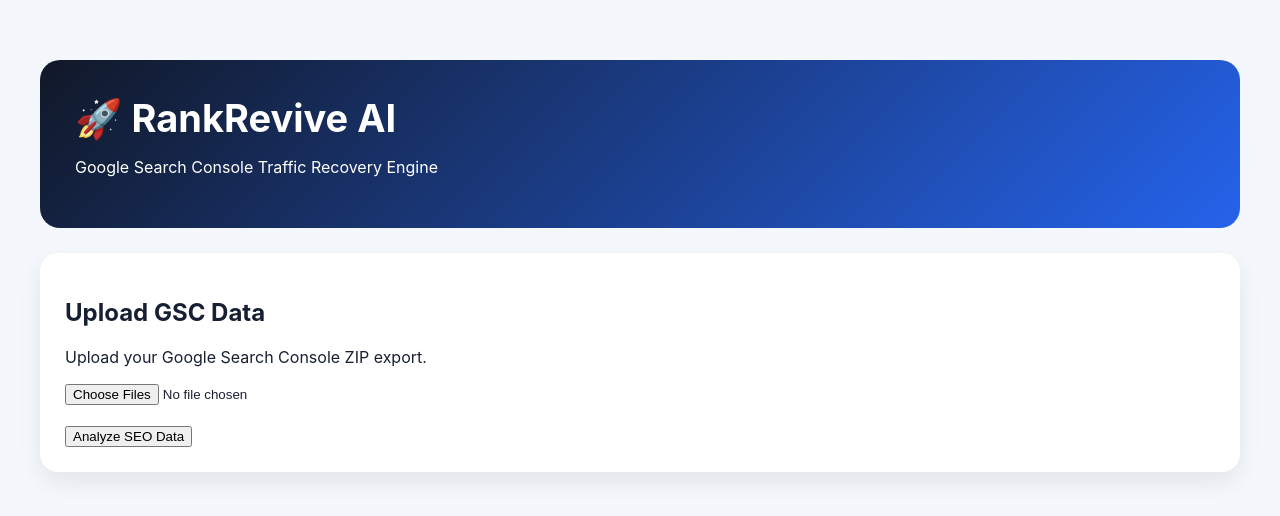
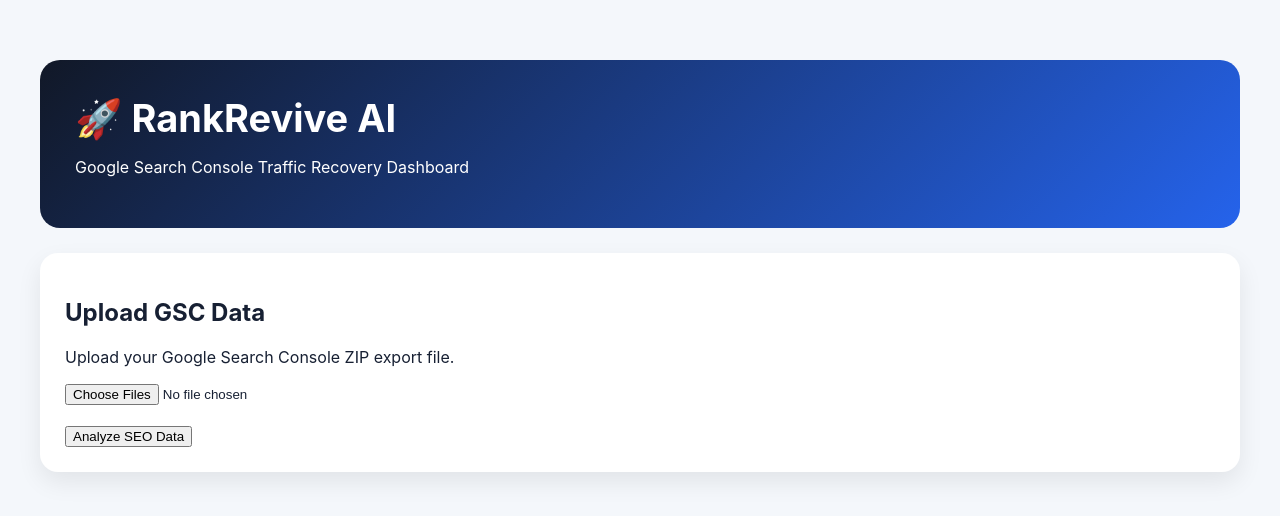
Before and after one commit to seostrategist/rankrevive-ai, a Flask app: template templates/dashboard.html in a window 1280 px wide. Shown: the top 516 px of the page. Run offline with Flask 3, Linux system fonts and the light colour scheme; the template is opened without the code that fills it, so the values that code supplies are empty.

Commit message:
Update dashboard.html

```diff
--- a/templates/dashboard.html
+++ b/templates/dashboard.html
@@ -11,29 +11,24 @@
 
 <header>
 <h1>🚀 RankRevive AI</h1>
-<p>Google Search Console Traffic Recovery Engine</p>
+<p>Google Search Console Traffic Recovery Dashboard</p>
 </header>
-
 
 <div class="panel">
 
 <h2>Upload GSC Data</h2>
 
 <p>
-Upload your Google Search Console ZIP export.
+Upload your Google Search Console ZIP export file.
 </p>
 
 <form method="POST" enctype="multipart/form-data">
 
-<input
-type="file"
-name="files"
-multiple
-required>
+<input type="file" name="files" multiple required>
 
 <br><br>
 
-<button>
+<button type="submit">
 Analyze SEO Data
 </button>
 
```
